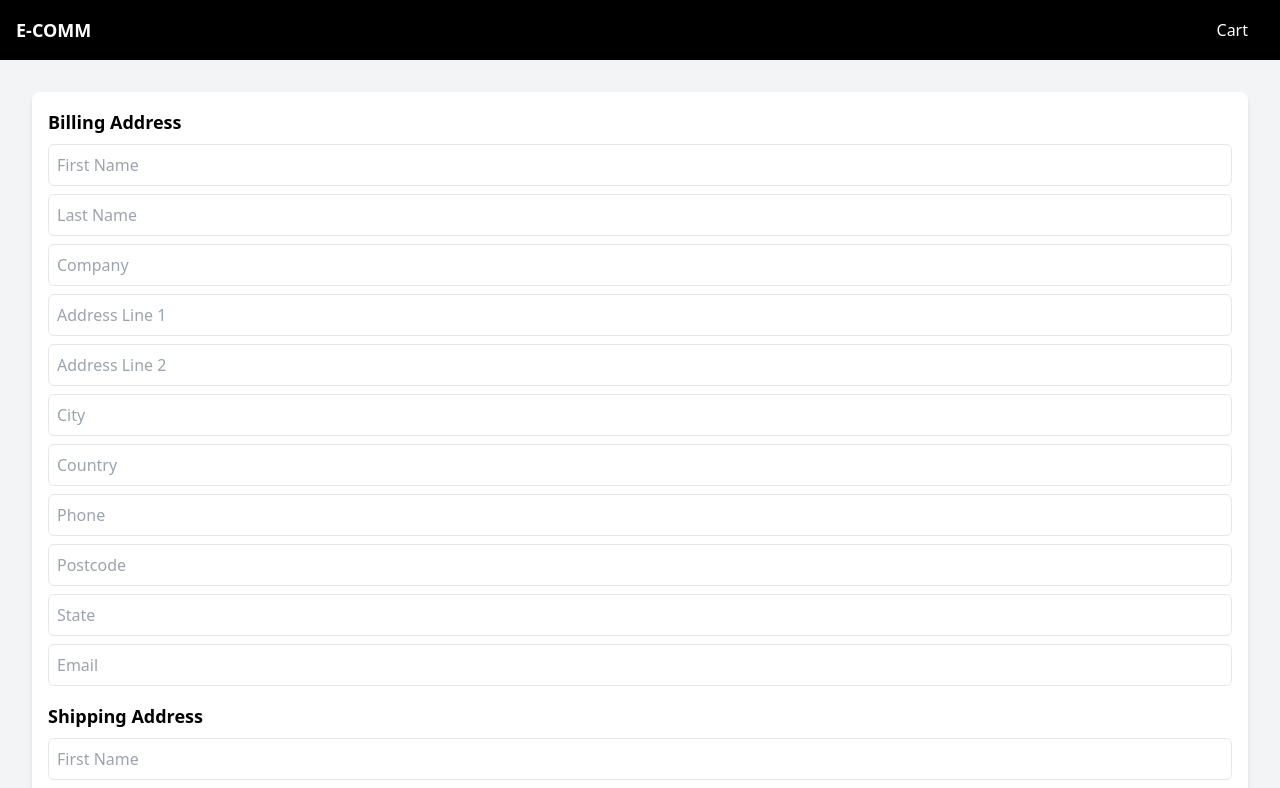
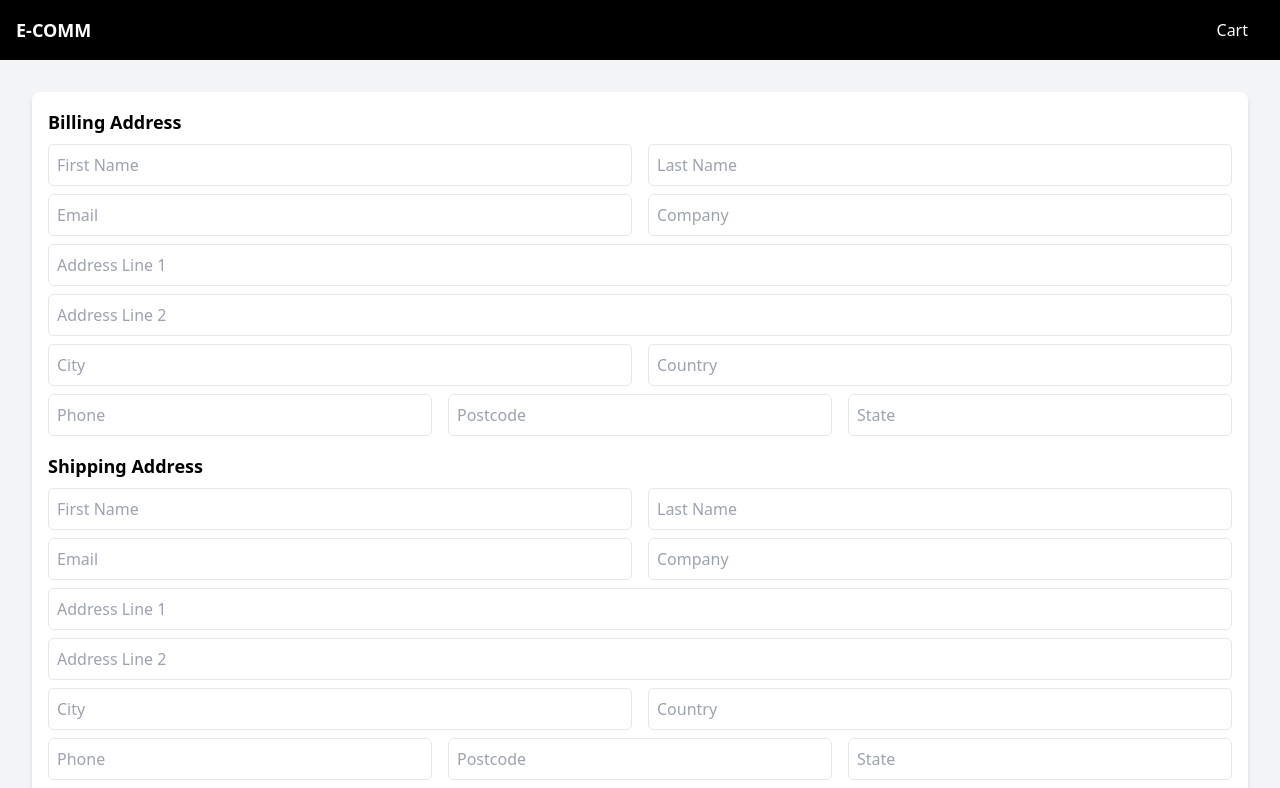
Before and after one commit to OXAYR/Woocomerce-Nextjs, a Next.js app: page /checkout in a window 1280 px wide. Shown: the top 788 px of the page. Built offline with nearby package versions, Linux system fonts and the light colour scheme.

Commit message:
Added Address form for checkout page

```diff
--- a/src/components/Checkout/AddressForm.js
+++ b/src/components/Checkout/AddressForm.js
@@ -3,6 +3,8 @@ const AddressForm = ({ title, address, onChange }) => {
     return (
         <div className="mb-4">
             <h2 className="text-lg font-semibold">{title}</h2>
+            <div className="flex space-x-4">
+
                 <input
                     type="text"
                     name="first_name"
@@ -19,6 +21,17 @@ const AddressForm = ({ title, address, onChange }) => {
                     onChange={onChange}
                     className="w-full p-2 border rounded-md mt-2"
                 />
+            </div>
+            <div className="flex space-x-4">
+
+                <input
+                    type="email"
+                    name="email"
+                    placeholder="Email"
+                    value={address.email}
+                    onChange={onChange}
+                    className="w-full p-2 border rounded-md mt-2"
+                />
                 <input
                     type="text"
                     name="company"
@@ -27,6 +40,7 @@ const AddressForm = ({ title, address, onChange }) => {
                     onChange={onChange}
                     className="w-full p-2 border rounded-md mt-2"
                 />
+            </div>
             <input
                 type="text"
                 name="address_1"
@@ -43,6 +57,8 @@ const AddressForm = ({ title, address, onChange }) => {
                 onChange={onChange}
                 className="w-full p-2 border rounded-md mt-2"
             />
+            <div className="flex space-x-4">
+
                 <input
                     type="text"
                     name="city"
@@ -59,6 +75,9 @@ const AddressForm = ({ title, address, onChange }) => {
                     onChange={onChange}
                     className="w-full p-2 border rounded-md mt-2"
                 />
+            </div>
+            <div className="flex space-x-4">
+
                 <input
                     type="tel"
                     name="phone"
@@ -83,14 +102,7 @@ const AddressForm = ({ title, address, onChange }) => {
                     onChange={onChange}
                     className="w-full p-2 border rounded-md mt-2"
                 />
-            <input
-                type="email"
-                name="email"
-                placeholder="Email"
-                value={address.email}
-                onChange={onChange}
-                className="w-full p-2 border rounded-md mt-2"
-            />
+            </div>
         </div>
     );
 };
```
Lines whose indentation alone changed are shown as unchanged.
